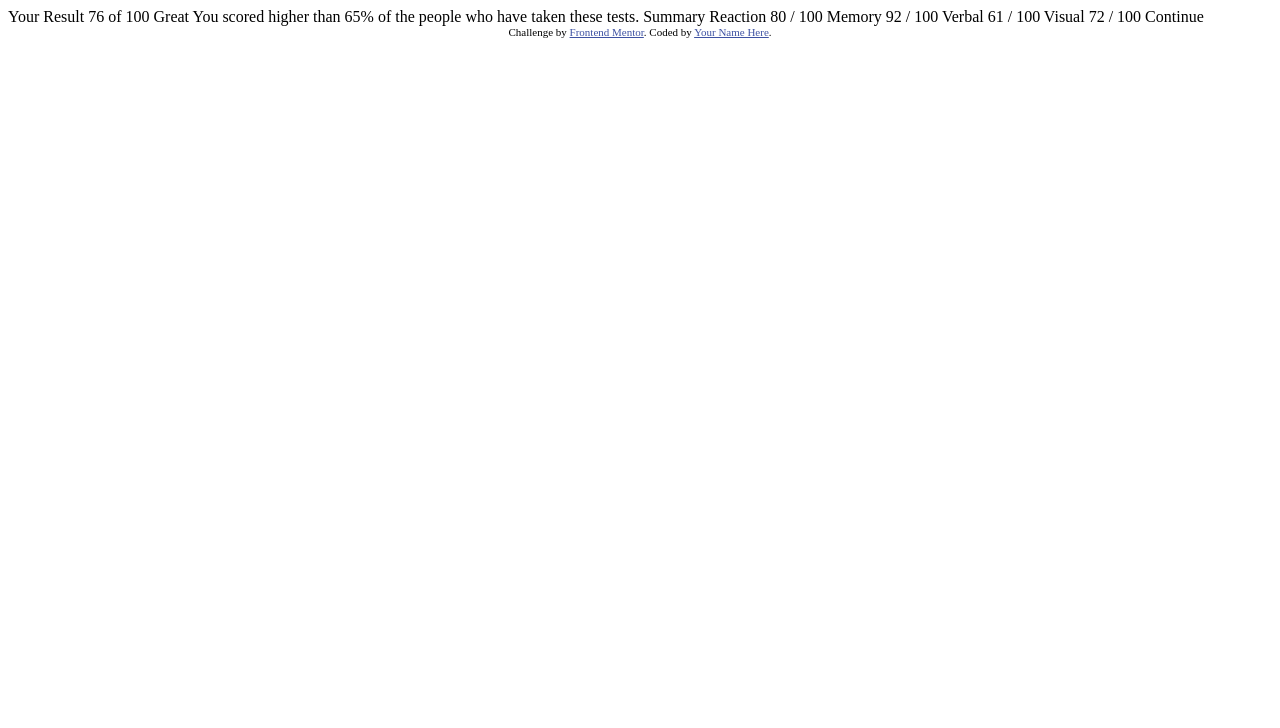
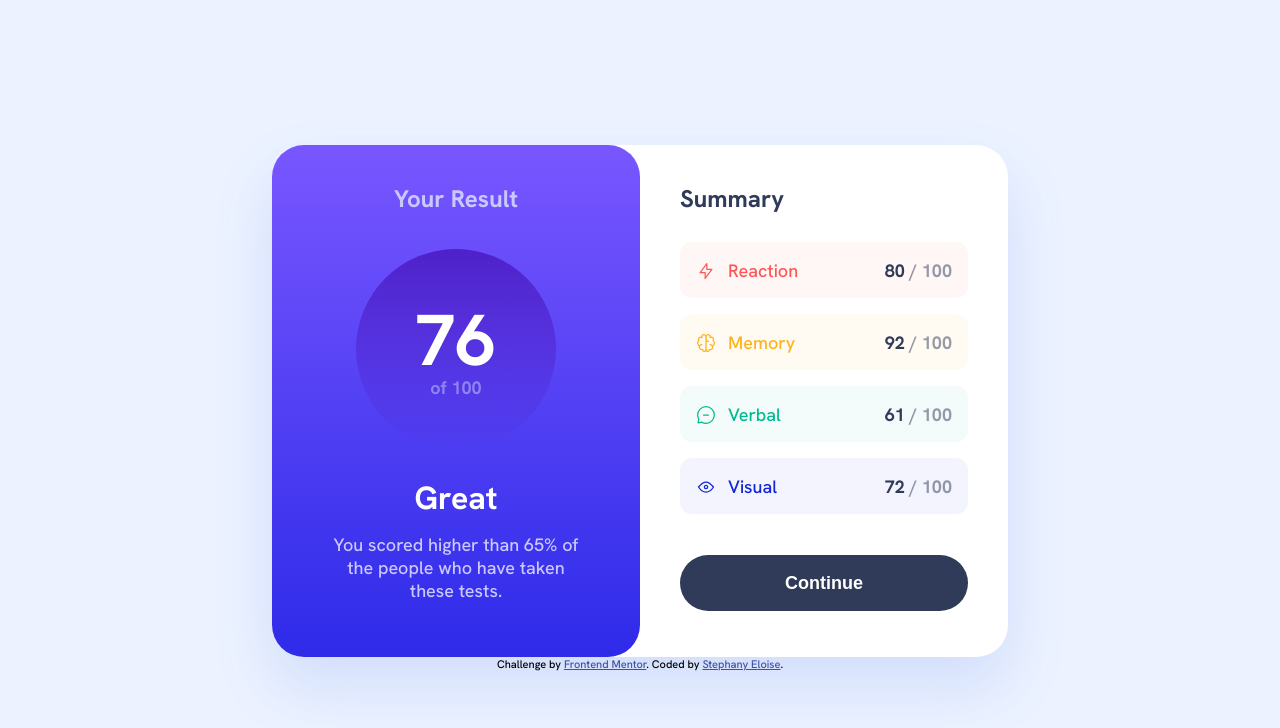
Before and after one commit to StephanyEloise/results-summary, a plain HTML site: page index.html in a window 1280 px wide. Drawn offline with Linux system fonts and the light colour scheme.

Commit message:
finished project

```diff
--- a/index.html
+++ b/index.html
@@ -2,46 +2,71 @@
 <html lang="en">
 <head>
   <meta charset="UTF-8">
-  <meta name="viewport" content="width=device-width, initial-scale=1.0"> <!-- displays site properly based on user's device -->
-
+  <meta name="viewport" content="width=device-width, initial-scale=1.0">
+  <link rel="stylesheet" href="style.css">
   <link rel="icon" type="image/png" sizes="32x32" href="./assets/images/favicon-32x32.png">
 
   <title>Frontend Mentor | Results summary component</title>
-
-  <!-- Feel free to remove these styles or customise in your own stylesheet 👍 -->
   <style>
     .attribution { font-size: 11px; text-align: center; }
     .attribution a { color: hsl(228, 45%, 44%); }
   </style>
 </head>
 <body>
-
-  Your Result
-  76
-  of 100
-
-  Great
-  You scored higher than 65% of the people who have taken these tests.
-
-  Summary
-
-  Reaction
-  80 / 100
-
-  Memory
-  92 / 100
-
-  Verbal
-  61 / 100
-
-  Visual
-  72 / 100
-
-  Continue
-
+  <div class="base-card">
+    <div class="left-card">
+      <h1 class="result">Your Result</h1>
+      <div class="circle">
+        <span class="score-result">76</span>
+        <span class="score-max">of 100</span>
+      </div>
+      <span class="result-reader">Great</span>
+      <span class="result-text">You scored higher than 65% of the people who have taken these tests.</span>
+    </div>
+    <div class="right-card">
+      <h1 class="summary">Summary</h1>
+      <div class="reaction">
+        <div class="reaction-flex">
+          <img src="./assets/fonts/images/icon-reaction.svg" alt="Icon Reaction" class="reaction-icon">
+          <span class="span-description">
+            Reaction
+          </span>
+        </div>
+        <span class="span-value"> 80 <span class="span-hundred"> / 100 </span></span>
+      </div>
+      <div class="memory">
+        <div class="memory-flex">
+          <img src="./assets/fonts/images/icon-memory.svg" alt="Icon Memory" class="memory-icon">
+          <span class="span-description">
+            Memory
+          </span>
+        </div>
+        <span class="span-value"> 92 <span class="span-hundred"> / 100 </span></span>
+      </div>
+      <div class="verbal">
+        <div class="verbal-flex">
+          <img src="./assets/fonts/images/icon-verbal.svg" alt="Icon Verbal" class="verbal-icon">
+          <span class="span-description">
+            Verbal
+          </span>
+        </div>
+        <span class="span-value"> 61 <span class="span-hundred"> / 100 </span></span>
+      </div>
+      <div class="visual">
+        <div class="visual-flex">
+          <img src="./assets/fonts/images/icon-visual.svg" alt="Icon Visual" class="visual-icon">
+          <span class="span-description">
+            Visual
+          </span>
+       </div>
+        <span class="span-value"> 72 <span class="span-hundred"> / 100 </span></span>
+      </div>
+      <button>Continue</button>
+    </div>
+  </div>
   <div class="attribution">
     Challenge by <a href="https://www.frontendmentor.io?ref=challenge" target="_blank">Frontend Mentor</a>.
-    Coded by <a href="#">Your Name Here</a>.
+    Coded by <a href="https://github.com/StephanyEloise">Stephany Eloise</a>.
   </div>
 </body>
 </html>
--- /dev/null
+++ b/style.css
@@ -0,0 +1,257 @@
+@import url('https://fonts.googleapis.com/css2?family=Hanken+Grotesk:wght@500;600;700&family=Lexend+Deca&display=swap');
+
+body {
+    display: flex;
+    flex-direction: column;
+    align-items: center;
+    justify-content: center;
+    height: 100vh;
+    font-family: Hanken Grotesk;
+    background: var(--very-light-blue, #ECF2FF);
+}
+
+.base-card {
+    display: flex;
+    flex-direction: row;
+    align-items: center;
+    justify-content: flex-start;
+    width: 736px;
+    height: 512px;
+    flex-shrink: 0;
+    border-radius: 32px;
+    background: var(--white, #FFF);
+    box-shadow: 0px 30px 60px 0px rgba(61, 108, 236, 0.15);
+}
+
+.left-card {
+    display: flex;
+    flex-direction: column;
+    align-items: center;
+    border-radius: 32px;
+    background-image: linear-gradient(hsl(252, 100%, 67%), hsl(241, 81%, 54%));
+    width: 368px;
+    height: 512px;
+    flex-shrink: 0;
+}
+
+.circle {
+    display: flex;
+    flex-direction: column;
+    align-items: center;
+    border-radius:  50%;
+    width: 200px;
+    height: 200px;
+    flex-shrink: 0;
+    background-image: linear-gradient(hsla(256, 72%, 46%, 1), hsla(241, 72%, 46%, 0));
+}
+
+.result {
+    margin: 0px;
+    margin-top: 38px;
+    margin-bottom: 35px;
+    color: var(--light-blue, #CAC9FF);
+    font-feature-settings: 'clig' off, 'liga' off;
+    font-size: 24px;
+    font-style: normal;
+    font-weight: 700;
+    line-height: normal;
+}
+
+.score-result {
+    margin: 0px;
+    margin-top: 55px;
+    margin-left: 59px;
+    margin-right: 60px;
+    color: var(--white, #FFF);
+    text-align: center;
+    font-feature-settings: 'clig' off, 'liga' off;
+    font-size: 72px;
+    font-style: normal;
+    font-weight: 800;
+    line-height: 72px;
+}
+
+.score-max {
+    margin: 0px;
+    color: var(--light-blue, #CAC9FF);
+    font-feature-settings: 'clig' off, 'liga' off;
+    font-size: 18px;
+    font-style: normal;
+    font-weight: 700;
+    line-height: normal;
+    opacity: 0.5168108344078064;
+}
+
+.result-reader {
+    margin: 0px;
+    margin-top: 28px;
+    color: var(--white, #FFF);
+    text-align: center;
+    font-feature-settings: 'clig' off, 'liga' off;
+    font-size: 32px;
+    font-style: normal;
+    font-weight: 700;
+    line-height: normal;
+}
+
+.result-text {
+    margin: 0px;
+    margin-top: 14px;
+    margin-bottom: 55px;
+    color: var(--light-blue, #CAC9FF);
+    text-align: center;
+    font-feature-settings: 'clig' off, 'liga' off;
+    font-size: 18px;
+    font-style: normal;
+    font-weight: 500;
+    line-height: normal;
+    width: 260px;
+}
+
+.right-card {
+    display: flex;
+    flex-direction: column;
+    font-size: 18px;
+    font-weight: 500;
+    font-style: normal;
+    line-height: normal;
+}
+
+.summary {
+    margin: 0px;
+    margin-top: 38px;
+    margin-left: 40px;
+    color: var(--dark-navy, #303B59);
+    font-size: 24px;
+    font-weight: 700;
+}
+
+.reaction-flex {
+    display: flex;
+}
+
+.reaction-icon {
+    margin-top: 19px;
+    margin-bottom: 17px;
+    margin-left: 16px;
+    margin-right: 12px;
+}
+.reaction {
+    display: flex;
+    align-items: center;
+    justify-content: space-between;
+    color: var(--red, #F55);
+    margin-top: 28px;
+    margin-left: 40px;
+    width: 288px;
+    height: 56px;
+    border-radius: 12px;
+    background: var(--red-95-white, linear-gradient(0deg, rgba(255, 255, 255, 0.95) 0%, rgba(255, 255, 255, 0.95) 100%), #F55);
+}
+
+.memory-flex {
+    display: flex;
+}
+
+.memory-icon {
+    margin-top: 19px;
+    margin-bottom: 17px;
+    margin-left: 16px;
+    margin-right: 12px;
+}
+
+.memory {
+    display: flex;
+    align-items: center;
+    justify-content: space-between;
+    color: var(--yellow, #FFB21E);
+    margin-top: 16px;
+    margin-left: 40px;
+    width: 288px;
+    height: 56px;
+    border-radius: 12px;
+    background: var(--yellow-95-white, linear-gradient(0deg, rgba(255, 255, 255, 0.95) 0%, rgba(255, 255, 255, 0.95) 100%), #FFB21E);
+}
+
+.verbal-flex {
+    display: flex;
+}
+
+.verbal-icon {
+    margin-top: 19px;
+    margin-bottom: 17px;
+    margin-left: 16px;
+    margin-right: 12px;
+}
+
+.verbal {
+    display: flex;
+    align-items: center;
+    justify-content: space-between;
+    color: var(--green, #00BB8F);
+    margin-top: 16px;
+    margin-left: 40px;
+    width: 288px;
+    height: 56px;
+    border-radius: 12px;
+    background: var(--green-95-white, linear-gradient(0deg, rgba(255, 255, 255, 0.95) 0%, rgba(255, 255, 255, 0.95) 100%), #00BB8F);
+}
+
+.visual-flex {
+    display: flex;
+}
+
+.visual-icon {
+    margin-top: 19px;
+    margin-bottom: 17px;
+    margin-left: 16px;
+    margin-right: 12px;
+}
+
+.visual {
+    display: flex;
+    align-items: center;
+    justify-content: space-between;
+    color: var(--blue, #1125D6);
+    margin-top: 16px;
+    margin-left: 40px;
+    width: 288px;
+    height: 56px;
+    border-radius: 12px;
+    background: var(--blue-95-white, linear-gradient(0deg, rgba(255, 255, 255, 0.95) 0%, rgba(255, 255, 255, 0.95) 100%), #1125D6);
+}
+
+.span-description {
+    margin-top: 17px;
+}
+
+.span-hundred {
+    color: var(--dark-navy, #303B59);
+    font-weight: 700;
+    opacity: 0.5;
+    margin-right: 16px;
+}
+
+.span-value {
+    color: var(--dark-navy, #303B59);
+    font-weight: 700;
+}
+
+button {
+    width: 288px;
+    height: 56px;
+    flex-shrink: 0;
+    border-radius: 128px;
+    background: var(--dark-navy, #303B59);
+    color: var(--white, #FFF);
+    font-size: 18px;
+    font-weight: 700;
+    margin-left: 40px;
+    margin-top: 41px;
+    margin-bottom: 46px;
+    border: 0px;
+}
+
+button:hover {
+    background: var(--gradient-1, linear-gradient(180deg, #75F 0%, #6943FF 0.01%, #2F2CE9 100%));
+}
```
Also changed, not shown: assets/fonts/images/favicon-32x32.png (renamed from assets/images/favicon-32x32.png), assets/fonts/images/icon-memory.svg (renamed from assets/images/icon-memory.svg), assets/fonts/images/icon-reaction.svg (renamed from assets/images/icon-reaction.svg), assets/fonts/images/icon-verbal.svg (renamed from assets/images/icon-verbal.svg), assets/fonts/images/icon-visual.svg (renamed from assets/images/icon-visual.svg).
